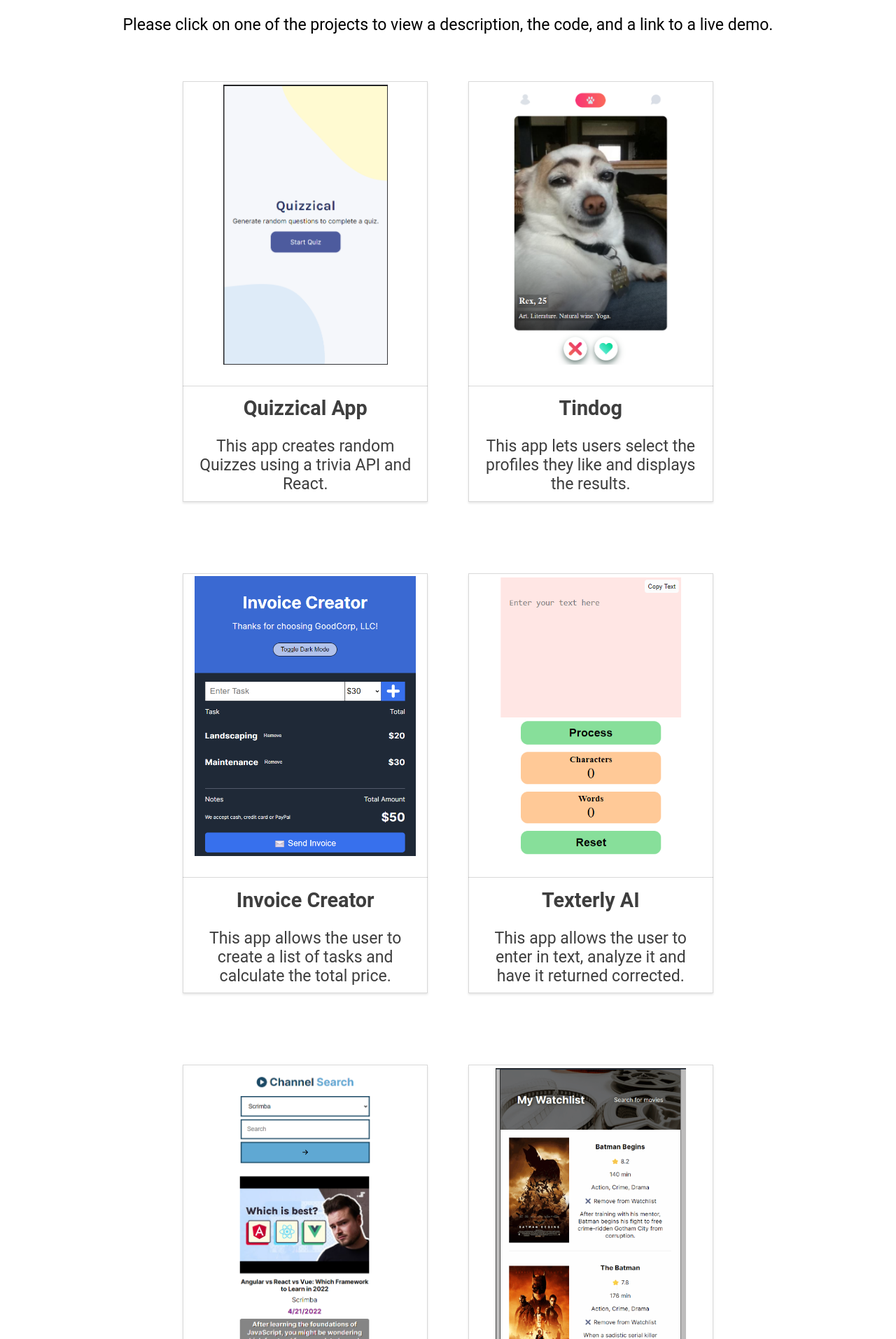
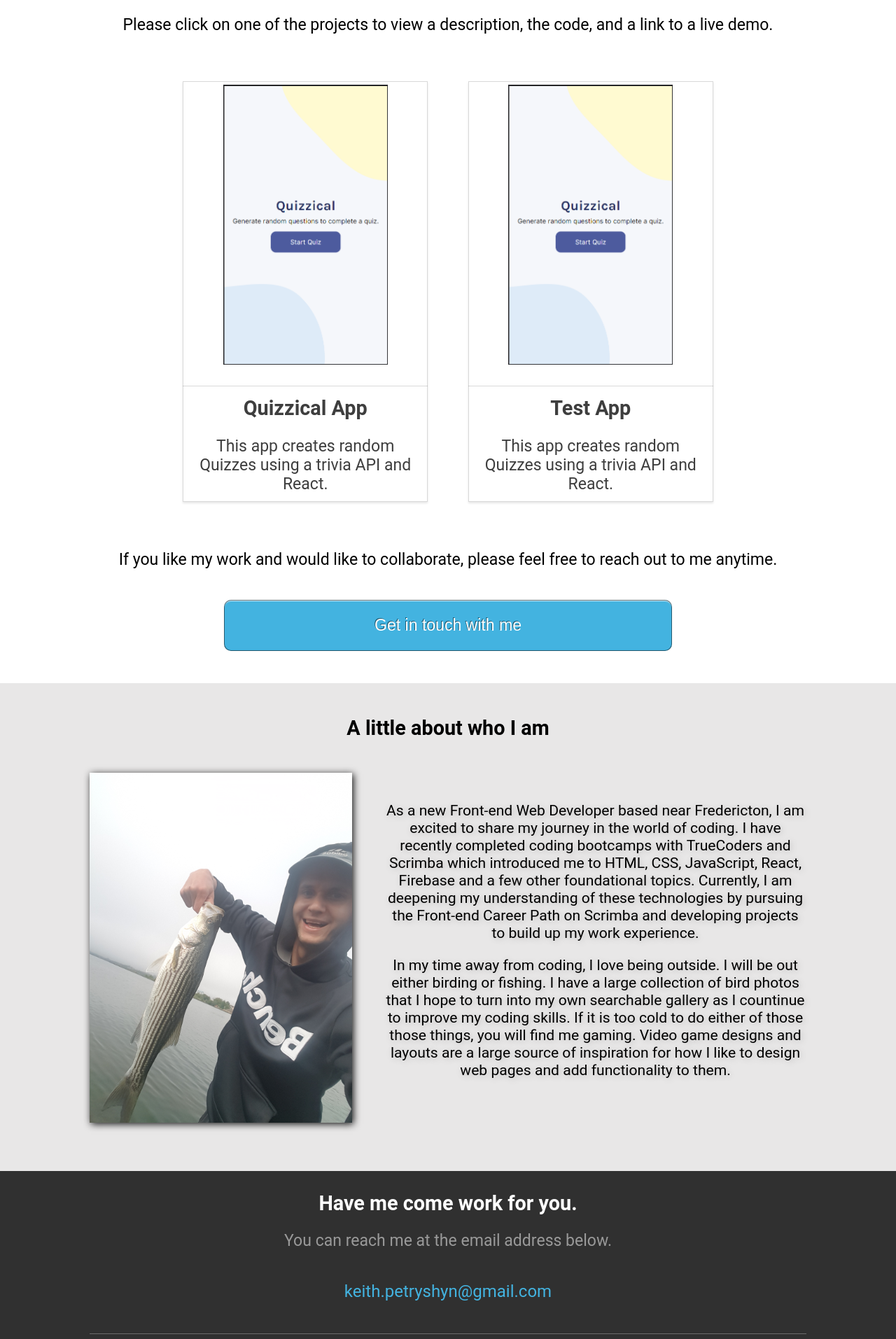
Before and after one commit to KeithPetr/My-Portfolio-React, a React (Vite) app: page / in a window 1280 px wide. Shown: the part 1507-3420 px from the top of the page at 70% size. Built offline with nearby package versions, Linux system fonts and the light colour scheme.

Commit message:
Able to use params to find and display project pages

```diff
--- /dev/null
+++ b/components/ProjectCard.jsx
@@ -0,0 +1,24 @@
+import PropTypes from 'prop-types';
+
+export default function ProjectCard({cardData}) {
+  return (
+    <div className="portfolio-card">
+      <img
+        src="images/Quizzical-App.png"
+        className="screenshot"
+        alt="picture of the Quizzical app start page"
+      />
+      <h2 className="link-title">{cardData.linkTitle}</h2>
+      <p className="project-description">
+        {cardData.linkDescription}
+      </p>
+    </div>
+  );
+}
+
+ProjectCard.propTypes = {
+    cardData: PropTypes.shape({
+      linkTitle: PropTypes.string.isRequired,
+      linkDescription: PropTypes.string.isRequired,
+    }).isRequired,
+  };
--- a/components/Projects.jsx
+++ b/components/Projects.jsx
@@ -1,6 +1,15 @@
-import {Link} from "react-router-dom"
+import { Link } from "react-router-dom";
+import data from "../src/ProjectInfo";
+import ProjectCard from "./ProjectCard";
 
 export default function Projects() {
+
+  const projectCards = data.map(card => (
+    <Link key={card.id} to={`/project/${card.id}`}>
+      <ProjectCard cardData={card}/>
+    </Link>
+  ));
+
   return (
     <section className="portfolio" id="portfolio">
       <div className="portfolio-container">
@@ -11,92 +20,11 @@ export default function Projects() {
           Please click on one of the projects to view a description, the code,
           and a link to a live demo.
         </p>
+
         <div className="portfolio-grid">
-          <Link to="/project1">
-            <div className="portfolio-card">
-              <img
-                src="images/Quizzical-App.png"
-                className="screenshot"
-                alt="picture of the Quizzical app start page"
-              />
-              <h2 className="link-title">Quizzical App</h2>
-              <p className="project-description">
-                This app creates random Quizzes using a trivia API and React.
-              </p>
-            </div>
-          </Link>
+          {projectCards}
+        </div>
 
-          <a href="portfolio-item-two.html">
-            <div className="portfolio-card">
-              <img
-                src="images/Tindog-App.png"
-                className="screenshot"
-                alt="picture of the tinder for dogs app"
-              />
-              <h2 className="link-title">Tindog</h2>
-              <p className="project-description">
-                This app lets users select the profiles they like and displays
-                the results.
-              </p>
-            </div>
-          </a>
-          <a href="portfolio-item-three.html">
-            <div className="portfolio-card">
-              <img
-                src="images/Invoice-Creator-App.png"
-                className="screenshot"
-                alt="picture of the invoice creator"
-              />
-              <h2 className="link-title">Invoice Creator</h2>
-              <p className="project-description">
-                This app allows the user to create a list of tasks and calculate
-                the total price.
-              </p>
-            </div>
-          </a>
-          <a href="portfolio-item-four.html">
-            <div className="portfolio-card">
-              <img
-                src="images/Texterly-App.png"
-                className="screenshot"
-                alt="picture of the texterly ai app"
-              />
-              <h2 className="link-title">Texterly AI</h2>
-              <p className="project-description">
-                This app allows the user to enter in text, analyze it and have
-                it returned corrected.
-              </p>
-            </div>
-          </a>
-          <a href="portfolio-item-five.html">
-            <div className="portfolio-card">
-              <img
-                src="images/Channel-Search-App.png"
-                className="screenshot"
-                alt="picture of the channel search app"
-              />
-              <h2 className="link-title">Youtube Channel Search</h2>
-              <p className="project-description">
-                This project searches videos within different Youtube channels
-                and has a responsive design.
-              </p>
-            </div>
-          </a>
-          <a href="portfolio-item-six.html">
-            <div className="portfolio-card">
-              <img
-                src="images/Movie-Watchlist-App.png"
-                className="screenshot"
-                alt="picture of the color generator app"
-              />
-              <h2 className="link-title">Movie Watchlist</h2>
-              <p className="project-description">
-                This app allows the user to search through a database of movies
-                and add them to a watchlist page.
-              </p>
-            </div>
-          </a>
-        </div>
         <p className="portfolio-bottom-description">
           If you like my work and would like to collaborate, please feel free to
           reach out to me anytime.
--- a/components/Social.jsx
+++ b/components/Social.jsx
@@ -10,7 +10,7 @@ export default function Social() {
             rel="noreferrer"
           >
             <img
-              src="images/linkedin-icon.svg"
+              src="../images/linkedin-icon.svg"
               className="icon linkedin"
               alt="linkedin icon"
             />
@@ -21,7 +21,7 @@ export default function Social() {
             rel="noreferrer"
           >
             <img
-              src="images/github-icon.svg"
+              src="../images/github-icon.svg"
               className="icon github"
               alt="github icon"
             />
@@ -32,7 +32,7 @@ export default function Social() {
             rel="noreferrer"
           >
             <img
-              src="images/twitter-icon.svg"
+              src="../images/twitter-icon.svg"
               className="icon twitter"
               alt="twitter icon"
             />
--- a/src/App.jsx
+++ b/src/App.jsx
@@ -38,7 +38,7 @@ function App() {
         {isMenuOpen && <NavbarTwo isMenuOpen={isMenuOpen} />}
         <Routes>
           <Route path="/" element={<Home />} />
-          <Route path="/project1" element={<ProjectPage isMenuOpen={isMenuOpen} toggleMenu={toggleMenu}/>} />
+          <Route path="/project/:id" element={<ProjectPage isMenuOpen={isMenuOpen} toggleMenu={toggleMenu}/>} />
         </Routes>
       </BrowserRouter>
     </>
--- a/src/ProjectInfo.jsx
+++ b/src/ProjectInfo.jsx
@@ -1,11 +1,56 @@
 const data = [
-    {
-        id: 1,
-        src: "images/Quizzical-App.png",
-        title: "Qizzical App",
-        subheading: "A React Based Project",
+  {
+    id: 1,
+    linkTitle: "Quizzical App",
+    linkDescription: "This app creates random Quizzes using a trivia API and React.",
+    src: "../images/Quizzical-App.png",
+    title: "Qizzical App",
+    subheading: "A React Based Project",
+    detailsTitle: "A Scrimba FrontEnd Developer Path Project",
+    details: `This project accesses the Open Trivia Database to generate random
+                quizzes. The quiz page generates random questions and the
+                associcated answers to them. The user can then select an answer to
+                each question. Finally, the user can click the chekc answer button
+                to see how many questions they correctly answered.`,
+    languages: ["HTML", "CSS", "JavaScript", "JSX", "React"],
+    requirements: `There were 4 main requirements for this project. The first one
+                    required me to create 2 screens, a start page and a quiz page. The
+                    second requirement was to pull at least 5 questions from the API and
+                    display them. The third requirement was to tally all of the correct
+                    answers after the &rsquo;Check Answers&rsquo; button was clicked.
+                    The final requirement was to style the app according to a Figma
+                    file.`,
+    githubLink: "https://github.com/KeithPetr/Quizzical-App",
+    netlify: "https://keith-quizzical-app.netlify.app/",
+    gif: "gifs/Quizzical-Gif.gif",
+    gifAlt: "quizical app gif"
+  },
+  {
+    id: 2,
+    linkTitle: "Test App",
+    linkDescription: "This app creates random Quizzes using a trivia API and React.",
+    src: "../images/Quizzical-App.png",
+    title: "Testing App",
+    subheading: "A React Based Project",
+    detailsTitle: "A Scrimba FrontEnd Developer Path Project",
+    details: `This project accesses the Open Trivia Database to generate random
+                quizzes. The quiz page generates random questions and the
+                associcated answers to them. The user can then select an answer to
+                each question. Finally, the user can click the chekc answer button
+                to see how many questions they correctly answered.`,
+    languages: ["HTML", "CSS", "JavaScript", "JSX", "React"],
+    requirements: `There were 4 main requirements for this project. The first one
+                    required me to create 2 screens, a start page and a quiz page. The
+                    second requirement was to pull at least 5 questions from the API and
+                    display them. The third requirement was to tally all of the correct
+                    answers after the &rsquo;Check Answers&rsquo; button was clicked.
+                    The final requirement was to style the app according to a Figma
+                    file.`,
+    githubLink: "https://github.com/KeithPetr/Quizzical-App",
+    netlify: "https://keith-quizzical-app.netlify.app/",
+    gif: "gifs/Quizzical-Gif.gif",
+    gifAlt: "quizical app gif"
+  },
+];
 
-    }
-]
-
-export default data
+export default data;
```
Also changed, not shown: components/ProjectPage.jsx (+22 -34 lines).
